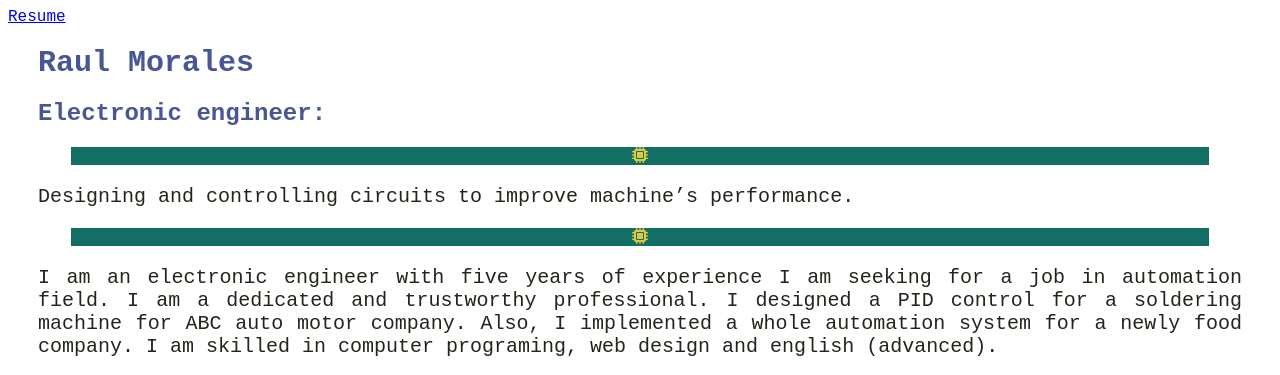
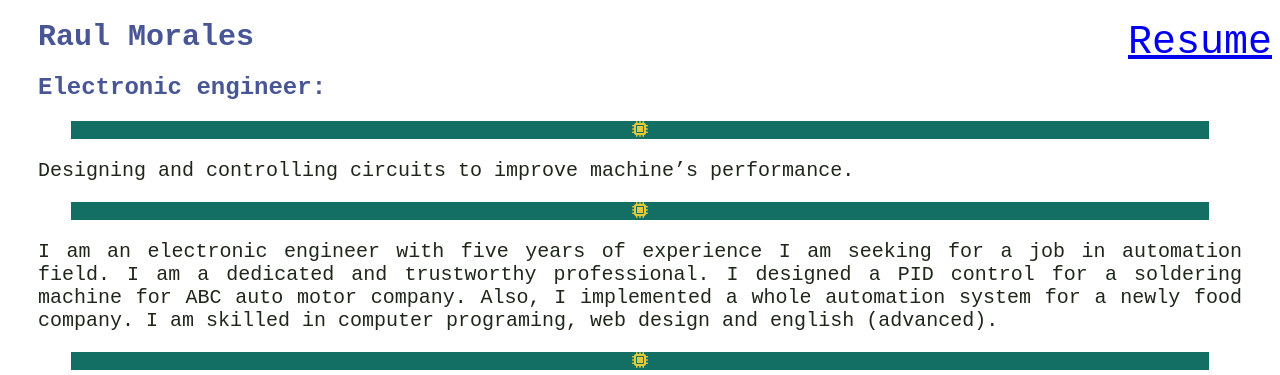
Before and after one commit to RaulMorales3/coursera_english, a plain HTML site: page build_eportafolio_assignment/index.html in a window 1280 px wide. Shown: the top 375 px of the page. Drawn offline with Linux system fonts and the light colour scheme.

Commit message:
Update design.css

```diff
--- a/build_eportafolio_assignment/design.css
+++ b/build_eportafolio_assignment/design.css
@@ -18,6 +18,10 @@ p{
     font-size:20px;
     color:#1F271B;
     padding: 0px 30px 0px 30px;
+}
+.resume{
+    float: right;
+    font-size: 2.5em;
 }
 .custom_div{
     background-color:#136F63;
```
